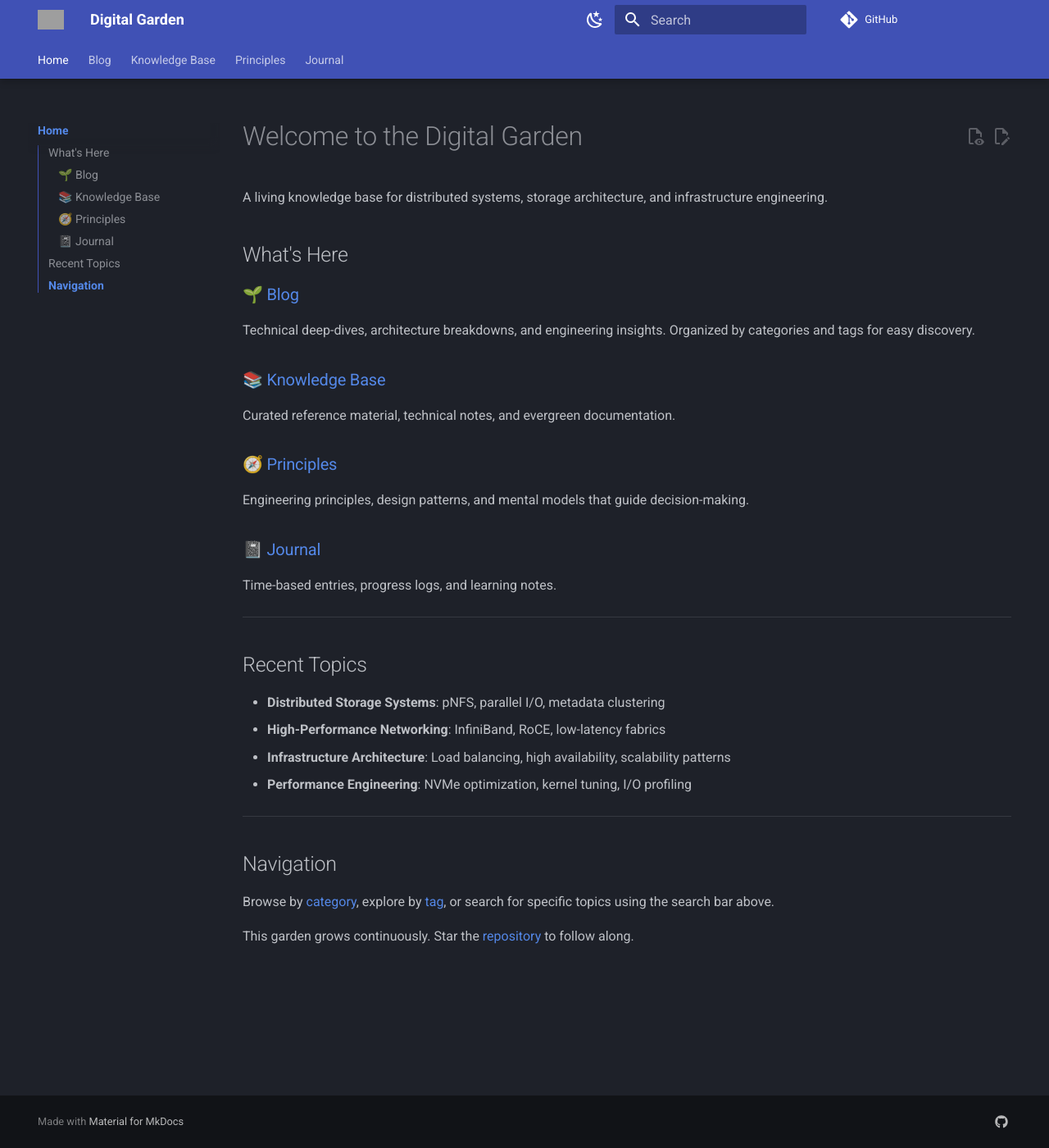
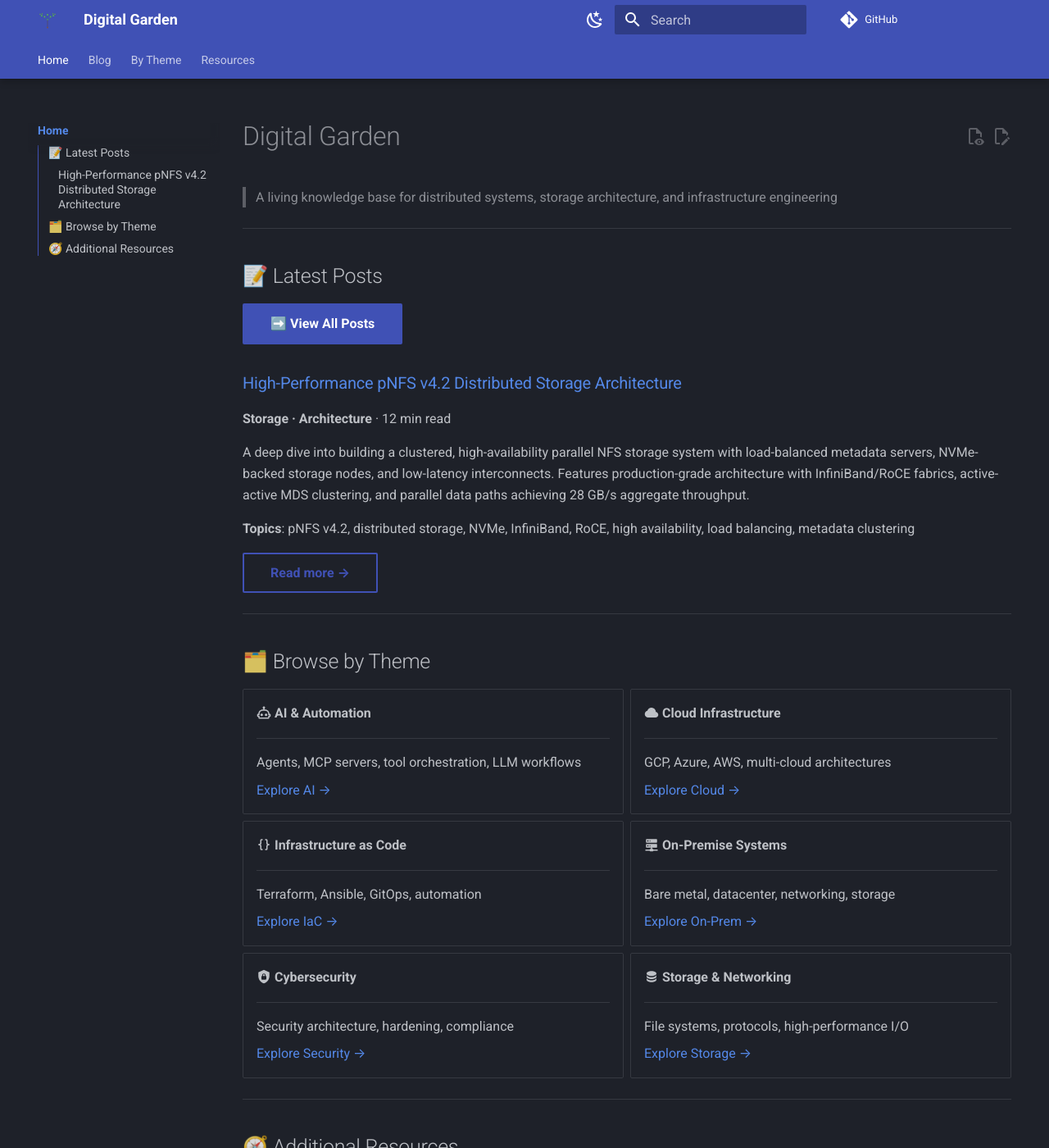
Before and after one commit to alfredojrc/digital-garden, an MkDocs documentation site: the page built from docs/index.md, in a window 1280 px wide and 1400 px high. Shown: the whole window at 82% size. Built offline with MkDocs 1.6.1 and Material for MkDocs 9.7.7, drawn with Linux system fonts in a browser that asks for light colours; comment, search, counter and statistics services are not loaded; some of the changed text lies outside the part shown; grey boxes are pictures that could not be loaded.

Commit message:
Major UX improvements: logo, landing page, and navigation restructure
System Topology Diagram:
- Redesigned as clean sequenceDiagram matching Phase 1 style
- Shows two-phase operation with parallel data transfer
- Clear participant flow and architecture components table
- Professional appearance consistent with other diagrams

Logo Design:
- Created 4 custom SVG tree logos
  * tree-simple.svg - Clean geometric design
  * tree-binary.svg - Computer science/binary tree theme
  * tree-network.svg - Distributed systems/network theme (active)
  * tree-growth.svg - Organic knowledge growth theme
- Set tree-network.svg as site logo and favicon
- Perfect for distributed systems focus

Landing Page Redesign:
- Shows latest blog post preview directly on homepage
- Added themed navigation cards with Material icons
- Grid layout with 6 theme categories:
  * AI & Automation (Agents, MCPs, tools)
  * Cloud Infrastructure (GCP, Azure, AWS)
  * Infrastructure as Code (Terraform, Ansible)
  * On-Premise Systems (Bare metal, datacenter)
  * Cybersecurity (Security, hardening)
  * Storage & Networking (File systems, protocols)
- Quick access to all resources
- RSS feed link added

Navigation Structure:
- Organized sidebar with clear sections
- Blog → Categories (Storage, Networking, Architecture, etc.)
- By Theme → 6 main technical areas
- Resources → KB, Principles, Journal
- User-friendly hierarchical organization

UX Improvements:
- Homepage immediately shows valuable content
- Clear visual hierarchy with cards and buttons
- Easy discovery through multiple navigation paths
- Professional, modern appearance

```diff
--- a/docs/index.md
+++ b/docs/index.md
@@ -1,34 +1,88 @@
-# Welcome to the Digital Garden
+# Digital Garden
 
-A living knowledge base for distributed systems, storage architecture, and infrastructure engineering.
-
-## What's Here
-
-### 🌱 [Blog](blog/index.md)
-Technical deep-dives, architecture breakdowns, and engineering insights. Organized by categories and tags for easy discovery.
-
-### 📚 [Knowledge Base](kb/index.md)
-Curated reference material, technical notes, and evergreen documentation.
-
-### 🧭 [Principles](principles/index.md)
-Engineering principles, design patterns, and mental models that guide decision-making.
-
-### 📓 [Journal](journal/index.md)
-Time-based entries, progress logs, and learning notes.
+> A living knowledge base for distributed systems, storage architecture, and infrastructure engineering
 
 ---
 
-## Recent Topics
+## 📝 Latest Posts
 
-- **Distributed Storage Systems**: pNFS, parallel I/O, metadata clustering
-- **High-Performance Networking**: InfiniBand, RoCE, low-latency fabrics
-- **Infrastructure Architecture**: Load balancing, high availability, scalability patterns
-- **Performance Engineering**: NVMe optimization, kernel tuning, I/O profiling
+[➡️ View All Posts](blog/index.md){ .md-button .md-button--primary }
+
+### [High-Performance pNFS v4.2 Distributed Storage Architecture](blog/2025/11/10/pnfs-distributed-storage-architecture/)
+
+**Storage · Architecture** · 12 min read
+
+A deep dive into building a clustered, high-availability parallel NFS storage system with load-balanced metadata servers, NVMe-backed storage nodes, and low-latency interconnects. Features production-grade architecture with InfiniBand/RoCE fabrics, active-active MDS clustering, and parallel data paths achieving 28 GB/s aggregate throughput.
+
+**Topics**: pNFS v4.2, distributed storage, NVMe, InfiniBand, RoCE, high availability, load balancing, metadata clustering
+
+[Read more →](blog/2025/11/10/pnfs-distributed-storage-architecture/){ .md-button }
 
 ---
 
-## Navigation
+## 🗂️ Browse by Theme
 
-Browse by [category](blog/index.md#categories), explore by [tag](blog/tags.md), or search for specific topics using the search bar above.
+<div class="grid cards" markdown>
 
-This garden grows continuously. Star the [repository](https://github.com/alf/digital-garden) to follow along.
+-   :material-robot-outline: **AI & Automation**
+
+    ---
+
+    Agents, MCP servers, tool orchestration, LLM workflows
+
+    [Explore AI →](blog/index.md)
+
+-   :material-cloud: **Cloud Infrastructure**
+
+    ---
+
+    GCP, Azure, AWS, multi-cloud architectures
+
+    [Explore Cloud →](blog/index.md)
+
+-   :material-code-braces: **Infrastructure as Code**
+
+    ---
+
+    Terraform, Ansible, GitOps, automation
+
+    [Explore IaC →](blog/index.md)
+
+-   :material-server-network: **On-Premise Systems**
+
+    ---
+
+    Bare metal, datacenter, networking, storage
+
+    [Explore On-Prem →](blog/index.md)
+
+-   :material-shield-lock: **Cybersecurity**
+
+    ---
+
+    Security architecture, hardening, compliance
+
+    [Explore Security →](blog/index.md)
+
+-   :material-database: **Storage & Networking**
+
+    ---
+
+    File systems, protocols, high-performance I/O
+
+    [Explore Storage →](blog/index.md)
+
+</div>
+
+---
+
+## 🧭 Additional Resources
+
+- **[Knowledge Base](kb/index.md)**: Curated reference material and evergreen documentation
+- **[Principles](principles/index.md)**: Engineering principles and design patterns
+- **[Journal](journal/index.md)**: Progress logs and learning notes
+- **[Tags](blog/tags.md)**: Browse all content by tag
+
+---
+
+<small>This garden grows continuously · [Follow on GitHub](https://github.com/alf/digital-garden) · [RSS Feed](feed_rss_created.xml)</small>
--- a/mkdocs.yml
+++ b/mkdocs.yml
@@ -11,8 +11,8 @@ edit_uri: edit/main/docs/
 # Theme Configuration (Material for MkDocs)
 theme:
   name: material
-  logo: material/brain
-  favicon: material/brain
+  logo: assets/logos/tree-network.svg
+  favicon: assets/logos/tree-network.svg
 
   # Palette (Dark Mode by Default)
   palette:
@@ -144,12 +144,25 @@ nav:
   - Blog:
     - blog/index.md
     - Tags: blog/tags.md
-  - Knowledge Base:
-    - kb/index.md
-  - Principles:
-    - principles/index.md
-  - Journal:
-    - journal/index.md
+    - Categories:
+      - Storage: blog/index.md#storage
+      - Networking: blog/index.md#networking
+      - Architecture: blog/index.md#architecture
+      - Infrastructure: blog/index.md#infrastructure
+      - DevOps: blog/index.md#devops
+      - Security: blog/index.md#security
+      - Performance: blog/index.md#performance
+  - By Theme:
+    - AI & Automation: blog/index.md
+    - Cloud Infrastructure: blog/index.md
+    - Infrastructure as Code: blog/index.md
+    - On-Premise Systems: blog/index.md
+    - Cybersecurity: blog/index.md
+    - Storage & Networking: blog/index.md
+  - Resources:
+    - Knowledge Base: kb/index.md
+    - Principles: principles/index.md
+    - Journal: journal/index.md
 
 # Extra
 extra:
```
Also changed, not shown: docs/blog/posts/pnfs-distributed-storage-architecture.md (+60 -59 lines), docs/assets/logos/tree-binary.svg (added), docs/assets/logos/tree-growth.svg (added), docs/assets/logos/tree-network.svg (added), docs/assets/logos/tree-simple.svg (added).
